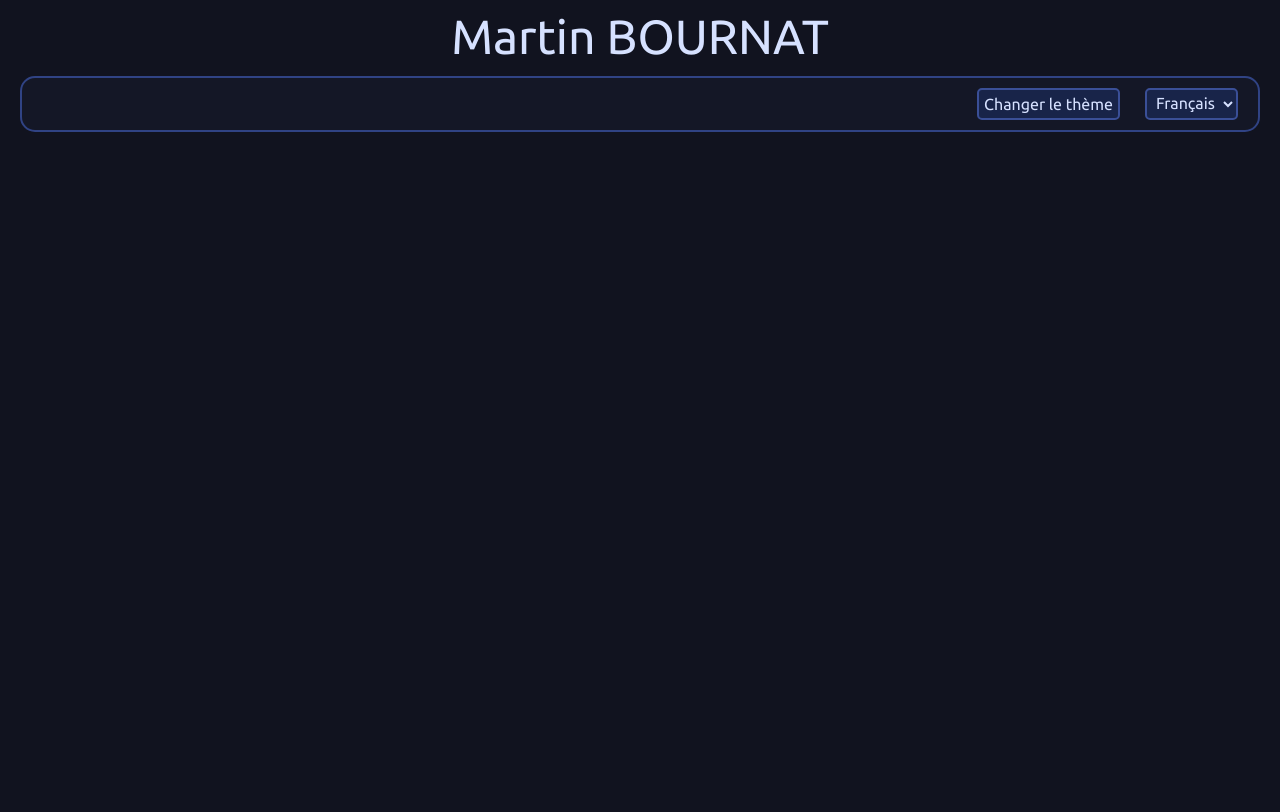
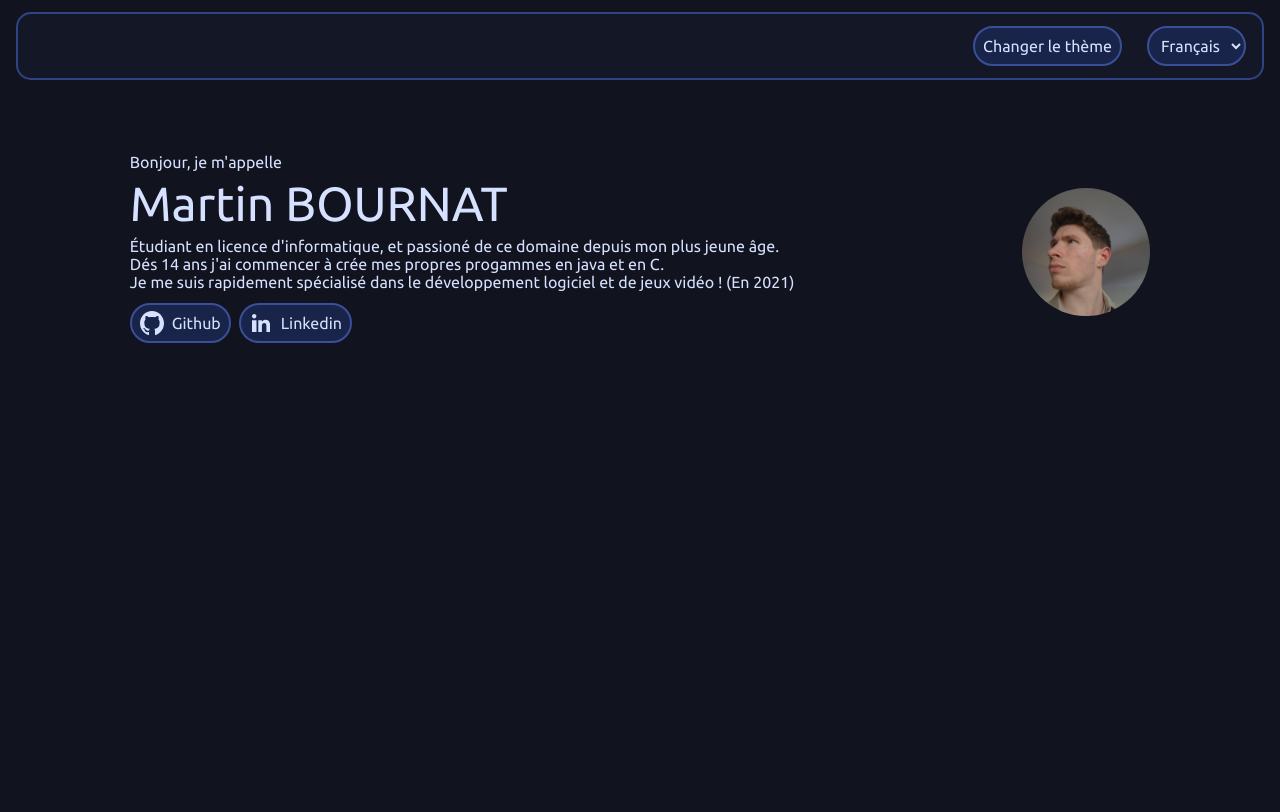
Before and after one commit to Vectem27/Portfolio, a PHP site: page / in a window 1280 px wide. Before the commit the page ends 132 px from the top, so only its background shows below. Run offline with PHP 8.4, Linux system fonts and the light colour scheme.

Commit message:
Adding website resources

```diff
--- a/www/index.php
+++ b/www/index.php
@@ -3,7 +3,7 @@
 ?>
 
 <!DOCTYPE html>
-    <html lang="fr">
+<html lang="fr">
     <head>
         <meta charset="UTF-8">
         <meta name="viewport" content="width=device-width, initial-scale=1.0">
@@ -13,7 +13,6 @@
         <link rel="stylesheet" href="styles.css" />
     </head>
     <body>
-        <h1>Martin BOURNAT</h1>
         <nav>
             <!--LOGO (optional)-->
 
@@ -25,7 +24,34 @@
             </select>
         </nav>
 
+        <main>
+            <article id="presentation-article">
+                <p id="pre-title"></p>
+                <h1>Martin BOURNAT</h1>
+                <pre id="quick-presentation"></pre>
+                <div class="links">
+                    <a href="https://github.com/Vectem27" target="_blank" id="link-github">
+                        <span class="icon"></span>
+                        Github
+                    </a>
+                    <a href="https://www.linkedin.com/in/martin-bournat-60a779283" target="_blank" id="link-linkedin">
+                        <span class="icon"></span>
+                        Linkedin
+                    </a>
+                </div>
+            </article>
+            <img src="resources/images/profile_picture.jpg" alt="profile picture" width="200" height="200"/>
+        </main>
+
+        <section>
+
+        </section>
+
+        <footer>
+
+        </footer>
+
         <script src="themes.js"></script>
-        <script src="lang.js"></script></ul>
+        <script src="lang.js"></script>
     </body>
 </html>
--- a/www/lang/fr.json
+++ b/www/lang/fr.json
@@ -1,6 +1,8 @@
 {
   "id": {
-    "toggle-theme-btn": "Changer le thème"
+    "toggle-theme-btn": "Changer le thème",
+    "pre-title": "Bonjour, je m'appelle",
+    "quick-presentation": "Étudiant en licence d'informatique, et passioné de ce domaine depuis mon plus jeune âge. \nDés 14 ans j'ai commencer à crée mes propres progammes en java et en C. \nJe me suis rapidement spécialisé dans le développement logiciel et de jeux vidéo ! (En 2021)"
   },
   "tag": {
   },
--- a/www/styles.css
+++ b/www/styles.css
@@ -4,12 +4,14 @@
 
 *{
   min-width: 0;
+  margin: 0;
+  padding: 0;
   font: inherit;
   font-family: "Ubuntu", sans-serif;
 
   transition: background-color 0.3s, color 0.3s;
 
-  font-size: 1rem; /* 1rem = 16px */
+  font-size: 16px; /* 1rem = 16px */
 }
 
 *, *::before, *::after{
@@ -24,7 +26,6 @@ img, video, svg{
 }
 
 body{
-  margin: 0;
   min-height: 100dvh;
 }
 
@@ -151,46 +152,47 @@ p, a{
   color: var(--color-text);
 }
 
-:is(select, button){
+:is(select, button, #presentation-article a){
   background-color: var(--color-elem);
 
   border-color: var(--color-elem-border);
   border-style: solid;
-  border-radius: 5px;
+  border-radius: 1.25rem;
   border-width: 2px;
 
   color: var(--color-text);
 
-  padding: 3px 5px;
+  padding: 0.5rem;
+
+  height: 2.5rem;
 
   display: inline-flex;
   align-items: center;   /* centre verticalement */
   justify-content: center; /* (optionnel) centre horizontalement */
 }
 
-:is(select, button):hover{
+:is(select, button, #presentation-article a):hover{
   background-color: var(--color-elem-hovered);
   border-color: var(--color-elem-border-hovered);
 }
 
-:is(select, button):focus{
+:is(select, button, #presentation-article a):focus{
   outline: none;
   background-color: var(--color-elem-selected);
   border-color: var(--color-elem-border-hovered);
 }
 
 h1{
-  margin: 8px 0;
+  margin: 0px 0;
   width: auto;
-  text-align: center;
 }
 
 nav{
   display: flex;
   background-color: var(--color-subtitle-bg);
 
-  padding: 10px 20px;
-  margin: 10px 20px;
+  padding: 0.75rem 1rem;
+  margin: 0.75rem 1rem;
 
   width: auto;
 
@@ -208,7 +210,7 @@ nav{
   border-style: solid;
 
   position: sticky;
-  top: 10px;
+  top: 0.75rem;
   z-index: 1000;
 }
 
@@ -219,3 +221,60 @@ nav *{
 nav > :nth-last-child(2) {
   margin-left: auto;
 }
+
+main{
+  padding: 1rem;
+  min-height: 40dvh;
+
+  display: flex;
+  flex-direction: row;
+  align-items: center;
+  justify-content: space-around;
+  flex-wrap: wrap-reverse;
+}
+
+main > img{
+  border-radius: 50%;
+  aspect-ratio: 1;
+  width: clamp(80px, 10dvw, 200px);
+}
+
+main > article{
+  display: flex;
+  flex-direction: column;
+  align-items: flex-start;
+  gap: 0.25rem;
+}
+
+.links{
+  display: flex;
+  flex-direction: row;
+  gap: 0.5rem;
+  margin: 0.5rem 0;
+}
+
+a{
+  display: flex;
+  text-decoration: none;
+  gap: 0.5rem;
+}
+
+a > .icon{
+  width: 1.5rem;
+  height: 1.5rem;
+  background-color: var(--color-text);
+  mask-repeat: no-repeat;
+  mask-position: center;
+  mask-size: contain;
+}
+
+#link-github .icon{
+  -webkit-mask-image: url(resources/images/github.svg);
+  mask-image: url(resources/images/github.svg);
+}
+
+#link-linkedin .icon{
+  -webkit-mask-image: url(resources/images/linkedin.svg);
+  mask-image: url(resources/images/linkedin.svg);
+  mask-size: 1.125rem;
+}
```
Also changed, not shown: www/resources/images/github.svg (added), www/resources/images/linkedin.svg (added), www/resources/images/profile_picture.jpg (added).
